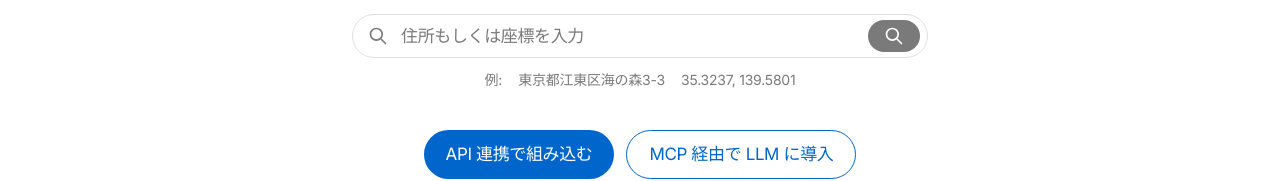
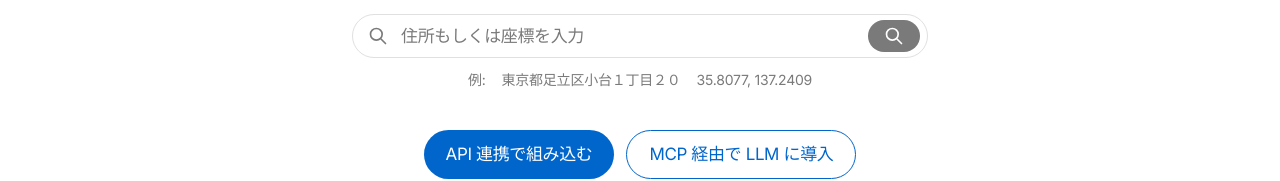
Before and after one commit to Ryumii/propapi-web, a Next.js app: page / in a window 1280 px wide. Shown: the part 329-510 px from the top of the page. Built offline with nearby package versions, Linux system fonts and the light colour scheme; no server answers.

Commit message:
fix: サンプル住所・座標を変更（足立区小台/35.8077,137.2409）

```diff
--- a/src/components/HeroSection.tsx
+++ b/src/components/HeroSection.tsx
@@ -35,17 +35,17 @@ export default function HeroSection({ onSearch }: HeroSectionProps) {
             <span>例:</span>
             <button
               type="button"
-              onClick={() => onSearch("東京都江東区海の森3-3")}
+              onClick={() => onSearch("東京都足立区小台１丁目２０")}
               className="hover:text-primary transition-colors cursor-pointer"
             >
-              東京都江東区海の森3-3
+              東京都足立区小台１丁目２０
             </button>
             <button
               type="button"
-              onClick={() => onSearch("35.32377910560548, 139.58011637896283")}
+              onClick={() => onSearch("35.8076970969865, 137.24090883375177")}
               className="hover:text-primary transition-colors cursor-pointer"
             >
-              35.3237, 139.5801
+              35.8077, 137.2409
             </button>
           </div>
         </div>
```
